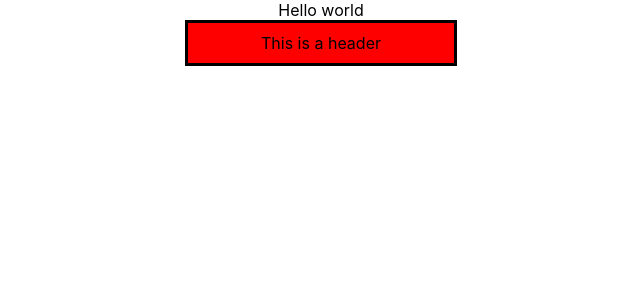
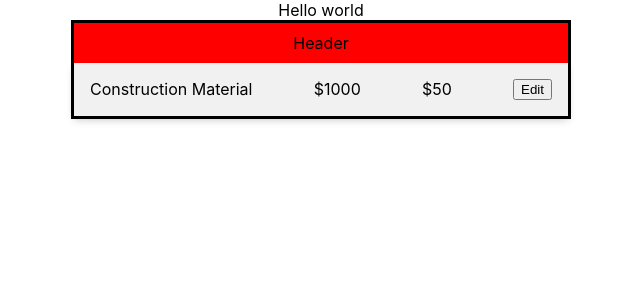
Before and after one commit to w3ye/rose-rocket-coding-challenge, a React (Create React App) app in the folder client/: page / in a window 1280 px wide. Shown: the top 300 px of the page, without its empty margins (319-959 px from the left). Built offline with nearby package versions, Linux system fonts and the light colour scheme.

Commit message:
implement OrderItem

```diff
--- a/client/package.json
+++ b/client/package.json
@@ -6,6 +6,7 @@
     "@testing-library/jest-dom": "^5.14.1",
     "@testing-library/react": "^11.2.7",
     "@testing-library/user-event": "^12.8.3",
+    "axios": "^0.23.0",
     "node-sass": "^6.0.1",
     "react": "^17.0.2",
     "react-dom": "^17.0.2",
--- a/client/src/components/App.scss
+++ b/client/src/components/App.scss
@@ -1,3 +1,5 @@
+@import "./OrderItem.scss";
+@import "./DriverColumnItem.scss";
 .App {
   text-align: center;
 }
--- a/client/src/components/DriverColumnItem.jsx
+++ b/client/src/components/DriverColumnItem.jsx
@@ -1,10 +1,17 @@
 import React from "react";
-import "./DriverColumnItem.scss";
+import OrderItem from "./OrderItem";
 
 export default function DriverColumnItem(props) {
   return (
     <div className="list-wrapper">
-      <div className="list-header">This is a header</div>
+      <div className="list-header">Header</div>
+      <div className="list-item">
+        <OrderItem
+          description={"Construction Material"}
+          revenue={1000}
+          cost={50}
+        />
+      </div>
     </div>
   );
 }
--- a/client/src/components/DriverColumnItem.scss
+++ b/client/src/components/DriverColumnItem.scss
@@ -5,12 +5,13 @@
   margin: 0 4px;
   vertical-align: top;
   white-space: nowrap;
-  width: 272px;
+  width: 500px;
   border: 3px solid black;
 }
 
 .list-header {
   flex: 0 0 auto;
+  text-align: center;
   min-height: 20px;
   padding: 10px 8px;
   position: relative;
--- a/client/src/components/OrderItem.jsx
+++ b/client/src/components/OrderItem.jsx
@@ -1,3 +1,12 @@
 export default function OrderItem(props) {
-  return <div>Hello world</div>;
+  return (
+    <div className="card">
+      <span className="description">{props.description}</span>
+      <span className="revenue">${props.revenue}</span>
+      <span className="cost">${props.cost}</span>
+      <button type="button" className="edit">
+        Edit
+      </button>
+    </div>
+  );
 }
--- /dev/null
+++ b/client/src/components/OrderItem.scss
@@ -0,0 +1,8 @@
+.card {
+  box-shadow: 0 4px 8px 0 rgba(0, 0, 0, 0.2); /* this adds the "card" effect */
+  padding: 16px;
+  text-align: left;
+  background-color: #f1f1f1;
+  display: flex;
+  justify-content: space-between;
+}
--- /dev/null
+++ b/client/src/components/OrderItemList.jsx
@@ -0,0 +1 @@
+export default function OrderItemList(props) {}
```
Also changed, not shown: client/src/components/DriverColumnList.js (deleted), client/src/components/DriverColumnList.jsx (added), 2 other files (tests, documents, lock files or other folders).
